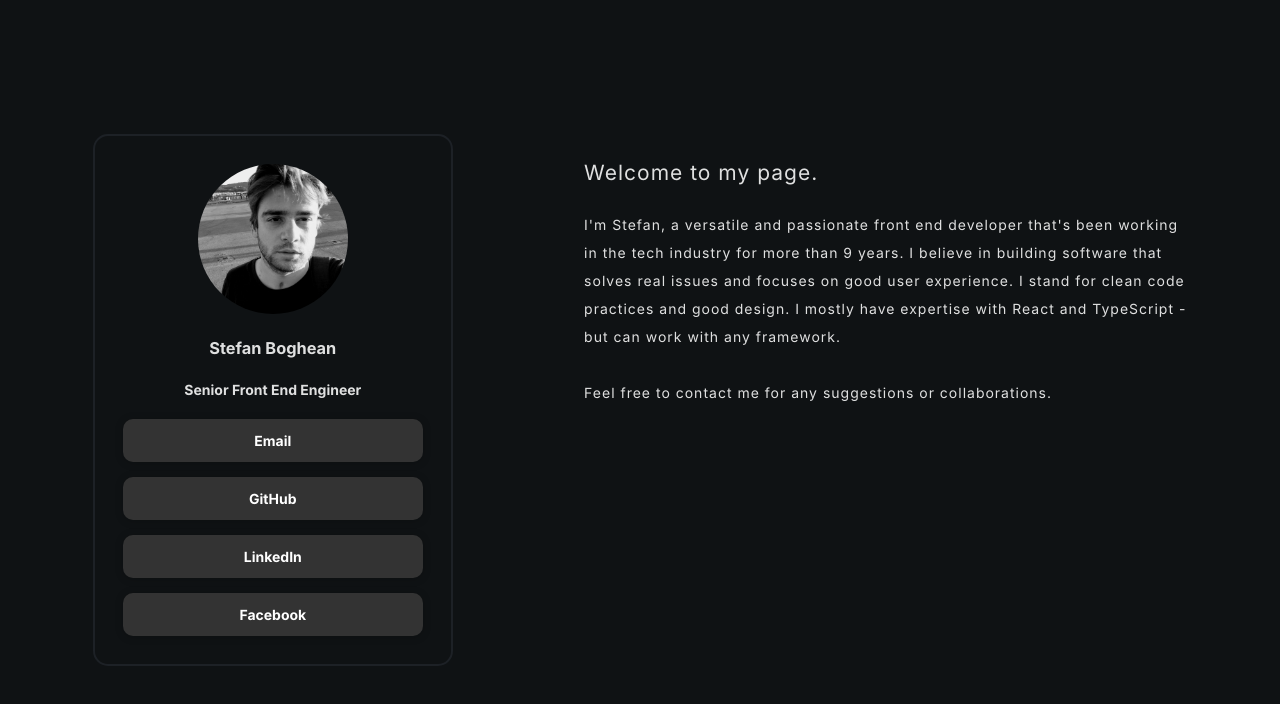
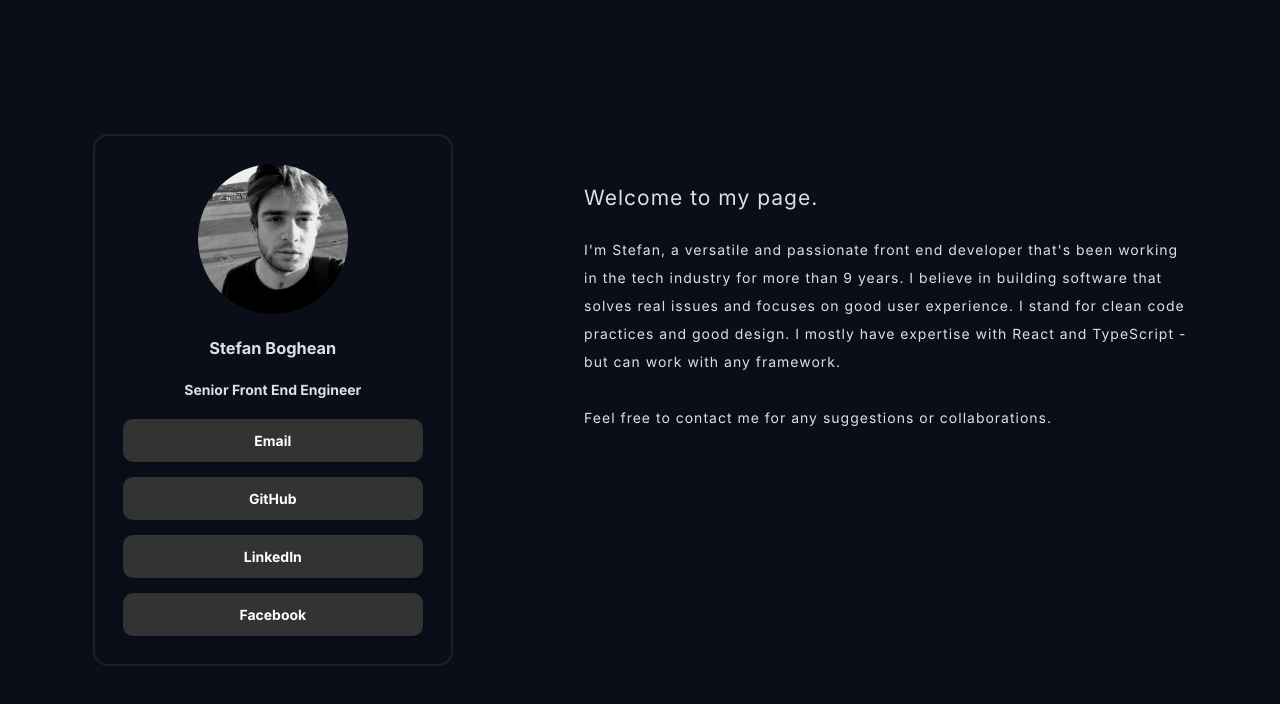
Before and after one commit to steff93/bio, a React (Vite) app: page / in a window 1280 px wide. Shown: the top 704 px of the page. Built offline with nearby package versions, Linux system fonts and the light colour scheme.

Commit message:
minor updates

```diff
--- a/src/App.scss
+++ b/src/App.scss
@@ -37,3 +37,9 @@
     padding: 15px 0;
   }
 }
+
+@media (min-width: 993px) {
+  .bio {
+    margin-top: 25px;
+  }
+}
--- a/src/index.css
+++ b/src/index.css
@@ -7,8 +7,8 @@
 
   color-scheme: light dark;
   color: rgba(255, 255, 255, 0.87);
-  background-color: hsl(210, 14%, 7%);
-  /* background-color: #141414; */
+  /* background-color: hsl(210, 14%, 7%); */
+  background-color: rgb(9 14 25/1);
 
   font-synthesis: none;
   text-rendering: optimizeLegibility;
```
